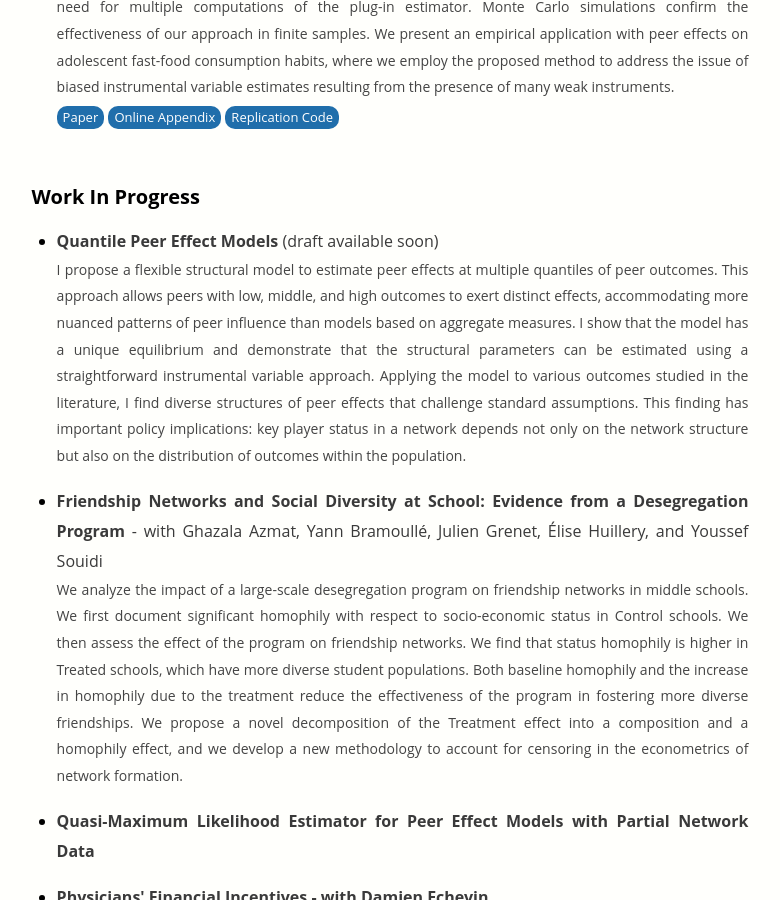
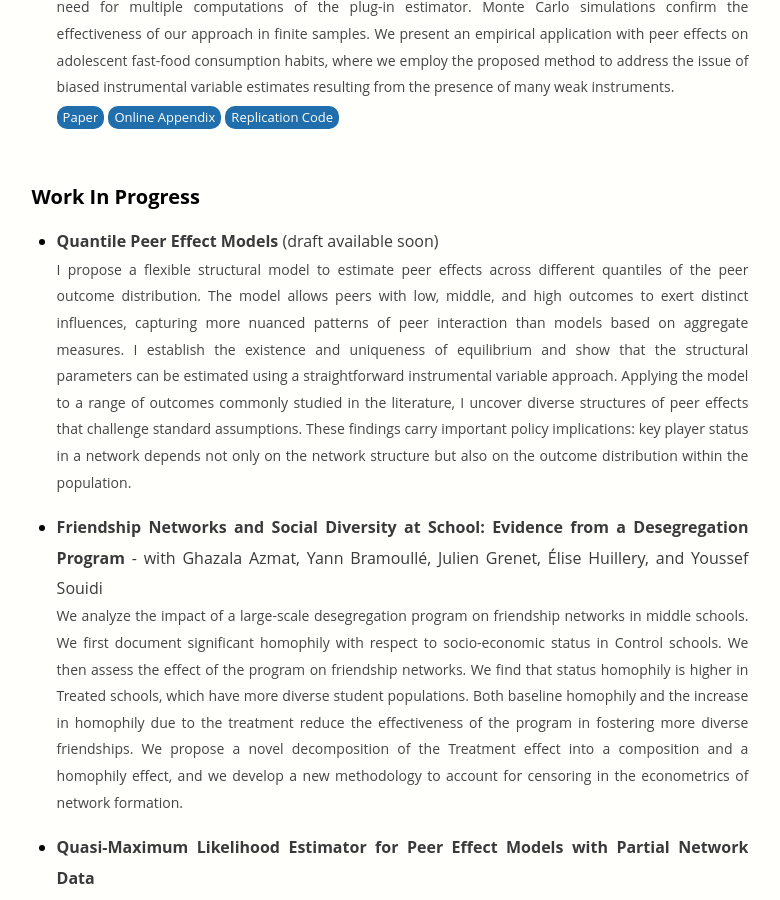
Before and after one commit to ahoundetoungan/ahoundetoungan.github.io, a Jekyll site: the page built from research/index.html, in a window 1280 px wide and 900 px high, scrolled down 1769 px. Shown: the whole window, without its empty margins (250-1030 px from the left). Built offline with Jekyll 4.4.1, drawn with Linux system fonts in a browser that asks for light colours.

Commit message:
Abstract QuantilePeer

```diff
--- a/research/index.html
+++ b/research/index.html
@@ -64,7 +64,7 @@
 	<h2>Work In Progress</h2>
 	<ul>
     <li><p class="nomarginafter"><b> Quantile Peer Effect Models </b> (draft available soon)</p></li>
-    <p class="nomarginafter nomarginbefore descriptif"> I propose a flexible structural model to estimate peer effects at multiple quantiles of peer outcomes. This approach allows peers with low, middle, and high outcomes to exert distinct effects, accommodating more nuanced patterns of peer influence than models based on aggregate measures. I show that the model has a unique equilibrium and demonstrate that the structural parameters can be estimated using a straightforward instrumental variable approach. Applying the model to various outcomes studied in the literature, I find diverse structures of peer effects that challenge standard assumptions. This finding has important policy implications: key player status in a network depends not only on the network structure but also on the distribution of outcomes within the population.</p>
+    <p class="nomarginafter nomarginbefore descriptif"> I propose a flexible structural model to estimate peer effects across different quantiles of the peer outcome distribution. The model allows peers with low, middle, and high outcomes to exert distinct influences, capturing more nuanced patterns of peer interaction than models based on aggregate measures. I establish the existence and uniqueness of equilibrium and show that the structural parameters can be estimated using a straightforward instrumental variable approach. Applying the model to a range of outcomes commonly studied in the literature, I uncover diverse structures of peer effects that challenge standard assumptions. These findings carry important policy implications: key player status in a network depends not only on the network structure but also on the outcome distribution within the population.</p>
     <li><p class="nomarginafter"><b>Friendship Networks and Social Diversity at School: Evidence from a Desegregation Program</b> - with Ghazala Azmat, Yann Bramoullé, Julien Grenet, Élise Huillery, and Youssef Souidi</p></li>
     <p class="nomarginafter nomarginbefore descriptif"> We analyze the impact of a large-scale desegregation program on friendship networks in middle schools. We first document significant homophily with respect to socio-economic status in Control schools. We then assess the effect of the program on friendship networks. We find that status homophily is higher in Treated schools, which have more diverse student populations. Both baseline homophily and the increase in homophily due to the treatment reduce the effectiveness of the program in fostering more diverse friendships. We propose a novel decomposition of the Treatment effect into a composition and a homophily effect, and we develop a new methodology to account for censoring in the econometrics of network formation.</p>
     <li><p class="nomarginafter"><b>Quasi-Maximum Likelihood Estimator for Peer Effect Models with Partial Network Data</b></p></li>
```
